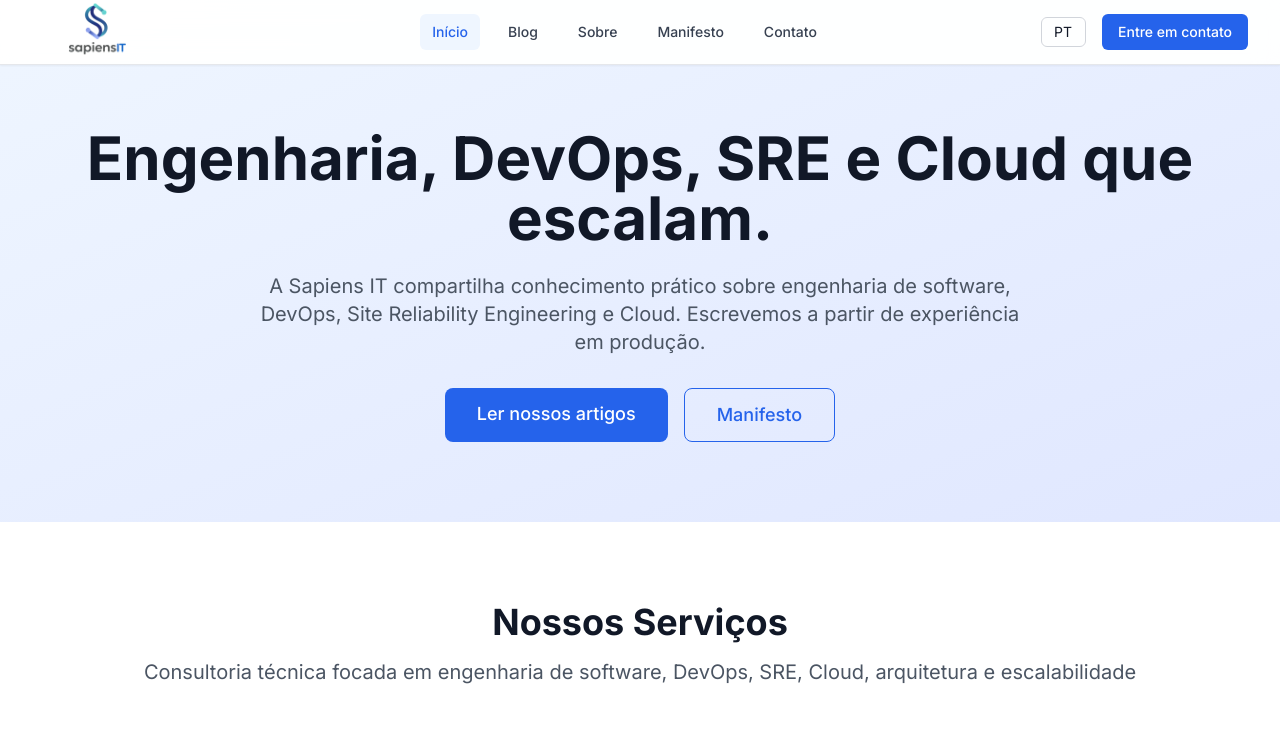
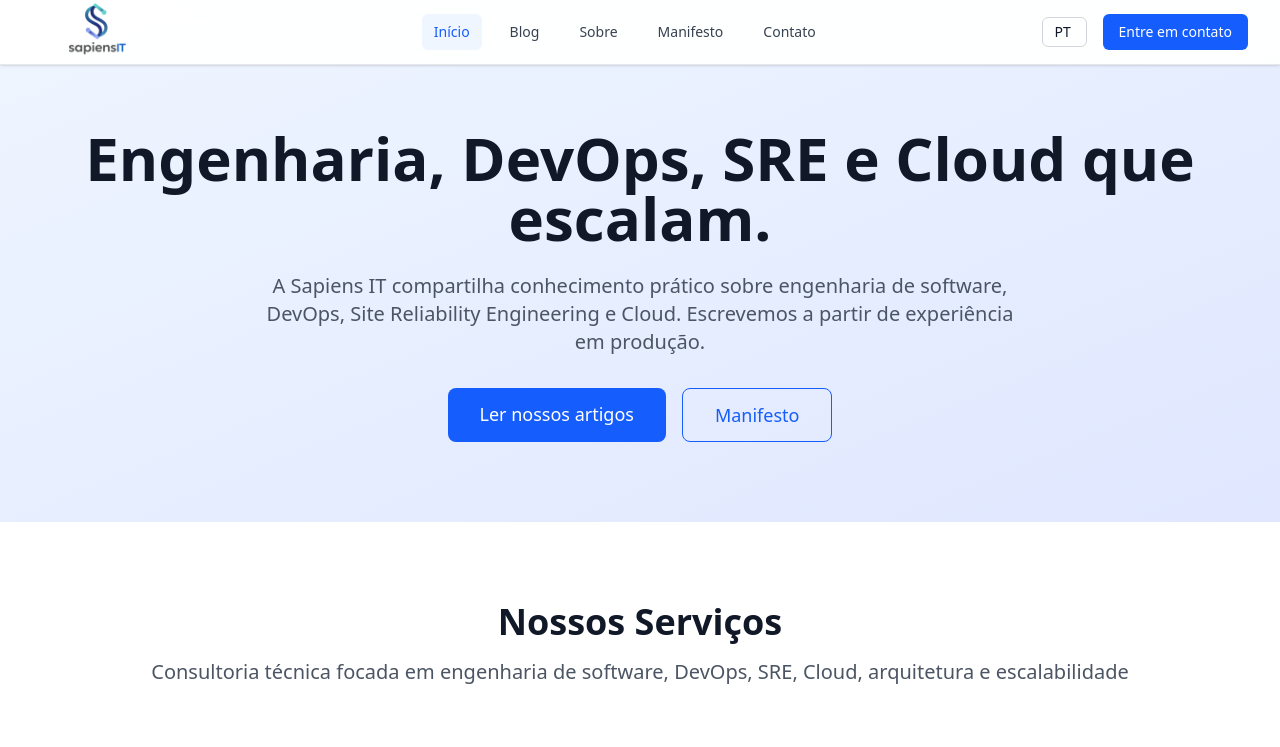
Before and after one commit to lubarinobr/blog, an Astro site: page / in a window 1280 px wide. Shown: the top 747 px of the page. Built offline with nearby package versions, Linux system fonts and the light colour scheme; Astro itself is replaced by a stand-in of ours; some packages are replaced by stand-ins of ours; a web font is replaced by a local one.

Commit message:
feat: migrado para tailwind4 e astro

```diff
--- a/astro.config.mjs
+++ b/astro.config.mjs
@@ -2,7 +2,7 @@ import { defineConfig } from 'astro/config';
 import react from '@astrojs/react';
 import mdx from '@astrojs/mdx';
 import sitemap from '@astrojs/sitemap';
-import tailwind from '@astrojs/tailwind';
+import tailwindcss from '@tailwindcss/vite';
 import { i18n } from './src/i18n/config';
 import { shouldIncludeInSitemap } from './src/utils/sitemap';
 
@@ -27,8 +27,7 @@ export default defineConfig({
       filter: (page) => {
         return shouldIncludeInSitemap(page);
       }
-    }),
-    tailwind()
+    })
   ],
   markdown: {
     shikiConfig: {
@@ -37,7 +36,9 @@ export default defineConfig({
     }
   },
   vite: {
-    // Configurações do Vite se necessário
+    plugins: [
+      tailwindcss()
+    ]
   },
   image: {
     // Configurações de otimização de imagem
--- a/postcss.config.mjs
+++ /dev/null
@@ -1,6 +0,0 @@
-export default {
-  plugins: {
-    tailwindcss: {},
-    autoprefixer: {},
-  },
-}
--- a/src/layouts/BaseLayout.astro
+++ b/src/layouts/BaseLayout.astro
@@ -4,6 +4,7 @@ import type { Locale } from '@/i18n/config';
 import { generateSEOTags, generateOrganizationSchema } from '@/utils/seo';
 import { locales } from '@/i18n/config';
 import { getAlternateLocales } from '@/utils/i18n';
+import '@/styles/tailwind.css';
 
 export interface Props {
   seo: SEOProps;
--- a/tailwind.config.mjs
+++ /dev/null
@@ -1,168 +0,0 @@
-/** @type {import('tailwindcss').Config} */
-export default {
-  content: ['./src/**/*.{astro,html,js,jsx,md,mdx,svelte,ts,tsx,vue}'],
-  darkMode: 'class',
-  theme: {
-    extend: {
-      fontFamily: {
-        sans: ['Inter', 'system-ui', 'sans-serif'],
-        serif: ['Charter', 'Georgia', 'serif'],
-        mono: ['SF Mono', 'Monaco', 'Inconsolata', 'Roboto Mono', 'monospace'],
-      },
-      typography: {
-        DEFAULT: {
-          css: {
-            maxWidth: 'none',
-            color: '#374151',
-            fontSize: '1.125rem',
-            lineHeight: '1.75',
-            h1: {
-              fontSize: '2.5rem',
-              fontWeight: '700',
-              lineHeight: '1.2',
-              marginTop: '3rem',
-              marginBottom: '2rem',
-            },
-            h2: {
-              fontSize: '2.25rem',
-              fontWeight: '600',
-              lineHeight: '1.3',
-              marginTop: '3rem',
-              marginBottom: '1.5rem',
-            },
-            h3: {
-              fontSize: '1.875rem',
-              fontWeight: '600',
-              lineHeight: '1.4',
-              marginTop: '2.5rem',
-              marginBottom: '1rem',
-            },
-            p: {
-              marginTop: '0',
-              marginBottom: '2rem',
-              fontSize: '1.25rem',
-              lineHeight: '1.8',
-            },
-            strong: {
-              fontWeight: '600',
-              color: '#111827',
-            },
-            blockquote: {
-              borderLeftWidth: '4px',
-              borderLeftColor: '#3b82f6',
-              paddingLeft: '1.5rem',
-              fontStyle: 'italic',
-              color: '#6b7280',
-              marginTop: '2rem',
-              marginBottom: '2rem',
-              fontSize: '1.125rem',
-            },
-            code: {
-              backgroundColor: '#f3f4f6',
-              padding: '0.25rem 0.5rem',
-              borderRadius: '0.375rem',
-              fontSize: '0.875rem',
-              fontWeight: '500',
-            },
-            pre: {
-              backgroundColor: '#f3f4f6',
-              borderRadius: '0.5rem',
-              padding: '1.5rem',
-              overflowX: 'auto',
-            },
-            ul: {
-              marginTop: '1.5rem',
-              marginBottom: '1.5rem',
-            },
-            ol: {
-              marginTop: '1.5rem',
-              marginBottom: '1.5rem',
-            },
-            li: {
-              marginTop: '0.75rem',
-              marginBottom: '0.75rem',
-              fontSize: '1.25rem',
-              lineHeight: '1.8',
-            },
-          },
-        },
-        dark: {
-          css: {
-            color: '#d1d5db',
-            h1: {
-              color: '#ffffff',
-            },
-            h2: {
-              color: '#ffffff',
-            },
-            h3: {
-              color: '#ffffff',
-            },
-            strong: {
-              color: '#ffffff',
-            },
-            blockquote: {
-              color: '#9ca3af',
-            },
-            code: {
-              backgroundColor: '#374151',
-              color: '#e5e7eb',
-            },
-            pre: {
-              backgroundColor: '#374151',
-              color: '#e5e7eb',
-            },
-          },
-        },
-      },
-      colors: {
-        primary: {
-          50: '#eff6ff',
-          100: '#dbeafe',
-          200: '#bfdbfe',
-          300: '#93c5fd',
-          400: '#60a5fa',
-          500: '#3b82f6',
-          600: '#2563eb',
-          700: '#1d4ed8',
-          800: '#1e40af',
-          900: '#1e3a8a',
-        },
-        gray: {
-          50: '#f9fafb',
-          100: '#f3f4f6',
-          200: '#e5e7eb',
-          300: '#d1d5db',
-          400: '#9ca3af',
-          500: '#6b7280',
-          600: '#4b5563',
-          700: '#374151',
-          800: '#1f2937',
-          900: '#111827',
-        }
-      },
-      animation: {
-        'fade-in': 'fadeIn 0.5s ease-in-out',
-        'slide-up': 'slideUp 0.5s ease-out',
-        'bounce-gentle': 'bounceGentle 2s infinite',
-      },
-      keyframes: {
-        fadeIn: {
-          '0%': { opacity: '0' },
-          '100%': { opacity: '1' },
-        },
-        slideUp: {
-          '0%': { transform: 'translateY(20px)', opacity: '0' },
-          '100%': { transform: 'translateY(0)', opacity: '1' },
-        },
-        bounceGentle: {
-          '0%, 100%': { transform: 'translateY(0)' },
-          '50%': { transform: 'translateY(-5px)' },
-        }
-      }
-    },
-  },
-  plugins: [
-    require('@tailwindcss/typography'),
-  ],
-}
```
Also changed, not shown: package.json (+3 -4 lines), src/styles/tailwind.css (added), 1 other file.
